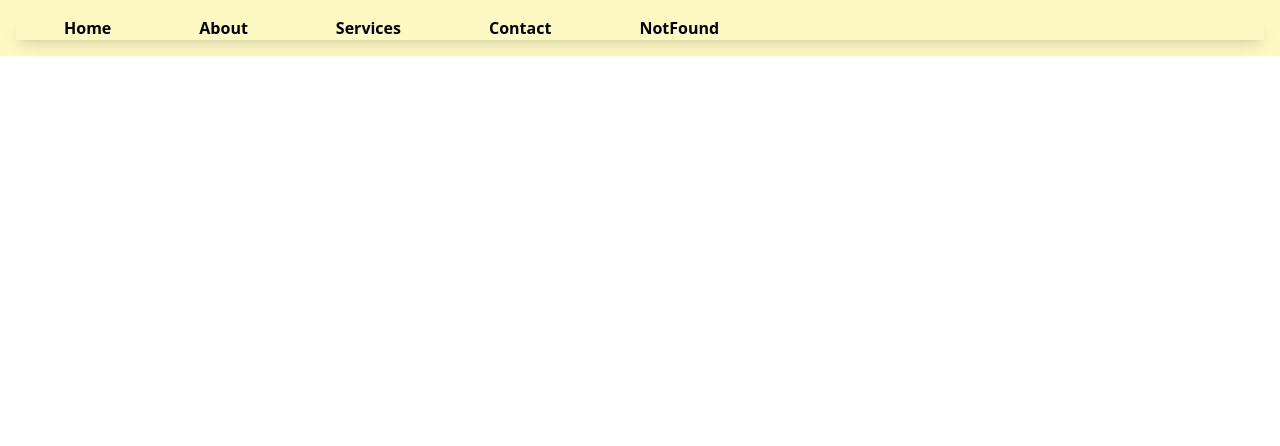
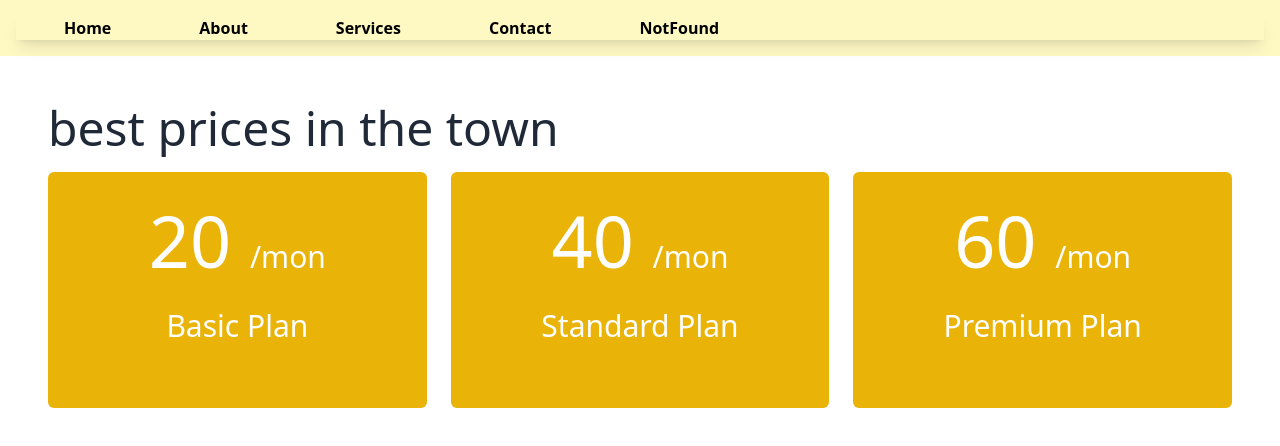
Before and after one commit to atikmahmud482/react2, a React (Vite) app in the folder price-option/: page / in a window 1280 px wide. Shown: the top 446 px of the page. Built offline with nearby package versions, Linux system fonts and the light colour scheme.

Commit message:
cart add

```diff
--- a/price-option/src/App.jsx
+++ b/price-option/src/App.jsx
@@ -1,11 +1,13 @@
 import "./App.css";
 // import DaisyNav from "./components/DaisyNav/DaisyNav";
 import NavBar from "./components/NavBar/NavBar";
+import PriceOptions from "./components/PriceOption/PriceOptions";
 
 function App() {
   return (
     <>
       <NavBar></NavBar>
+      <PriceOptions></PriceOptions>
       {/* <DaisyNav></DaisyNav> */}
     </>
   );
--- /dev/null
+++ b/price-option/src/components/Feature/Feature.jsx
@@ -0,0 +1,7 @@
+import React from "react";
+
+const Feature = ({ feature }) => {
+  return <div></div>;
+};
+
+export default Feature;
--- a/price-option/src/components/PriceOption/PriceOptions.jsx
+++ b/price-option/src/components/PriceOption/PriceOptions.jsx
@@ -1,4 +1,3 @@
-import React from "react";
 import PriceOption from "../priceOptionn/PriceOption";
 
 const PriceOptions = () => {
@@ -39,28 +38,16 @@ const PriceOptions = () => {
         "1 personal training session per month",
       ],
     },
-    {
-      id: 4,
-      name: "VIP Plan",
-      price: 100,
-      currency: "USD",
-      features: [
-        "Access to gym equipment",
-        "Private locker",
-        "Unlimited access 24/7",
-        "Unlimited group classes",
-        "Weekly personal training sessions",
-        "Access to sauna and spa",
-      ],
-    },
   ];
 
   return (
-    <div>
+    <div className="m-12 mb-3">
       <h2 className="text-5xl">best prices in the town</h2>
-      {priceOptions.map((option) => (
-        <PriceOption key={option.id} option={option}></PriceOption>
-      ))}
+      <div className="grid grid-cols-3 gap-6 mt-5">
+        {priceOptions.map((option) => (
+          <PriceOption key={option.id} option={option}></PriceOption>
+        ))}
+      </div>
     </div>
   );
 };
--- a/price-option/src/components/priceOptionn/PriceOption.jsx
+++ b/price-option/src/components/priceOptionn/PriceOption.jsx
@@ -1,7 +1,21 @@
 import PropTypes from "prop-types";
+import Feature from "../Feature/Feature";
 
 const PriceOption = ({ option }) => {
-  return <div></div>;
+  const { name, price, features } = option;
+
+  return (
+    <div className="text-white bg-yellow-500 p-8 rounded-md text-center">
+      <h2>
+        <span className="text-7xl">{price} </span>
+        <span className="text-3xl">/mon</span>
+      </h2>
+      <h4 className="text-3xl text-center my-8">{name}</h4>
+      {features.map((feature, index) => (
+        <Feature key={index} feature={feature}></Feature>
+      ))}
+    </div>
+  );
 };
 
 PriceOption.propTypes = {
```
